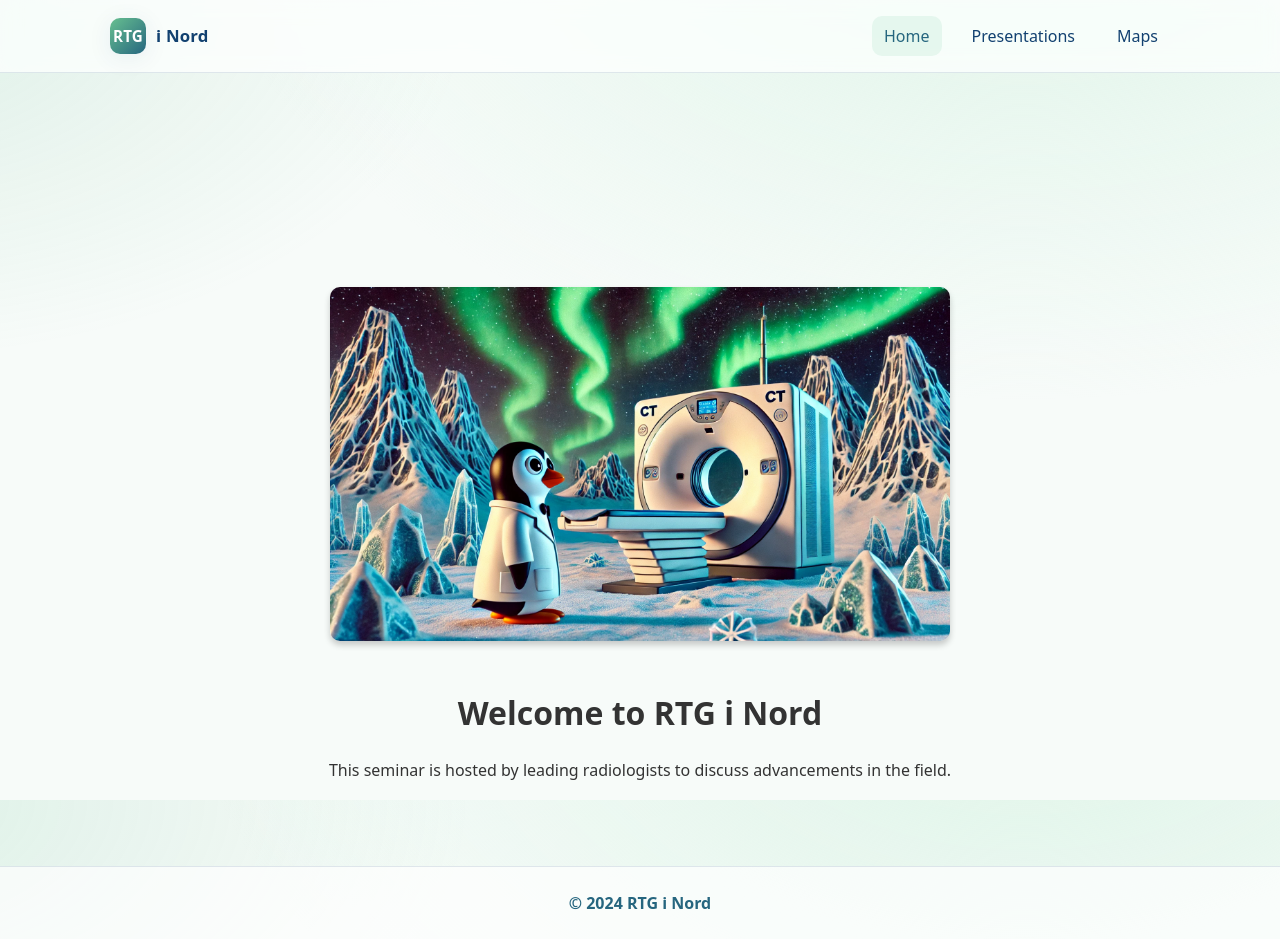
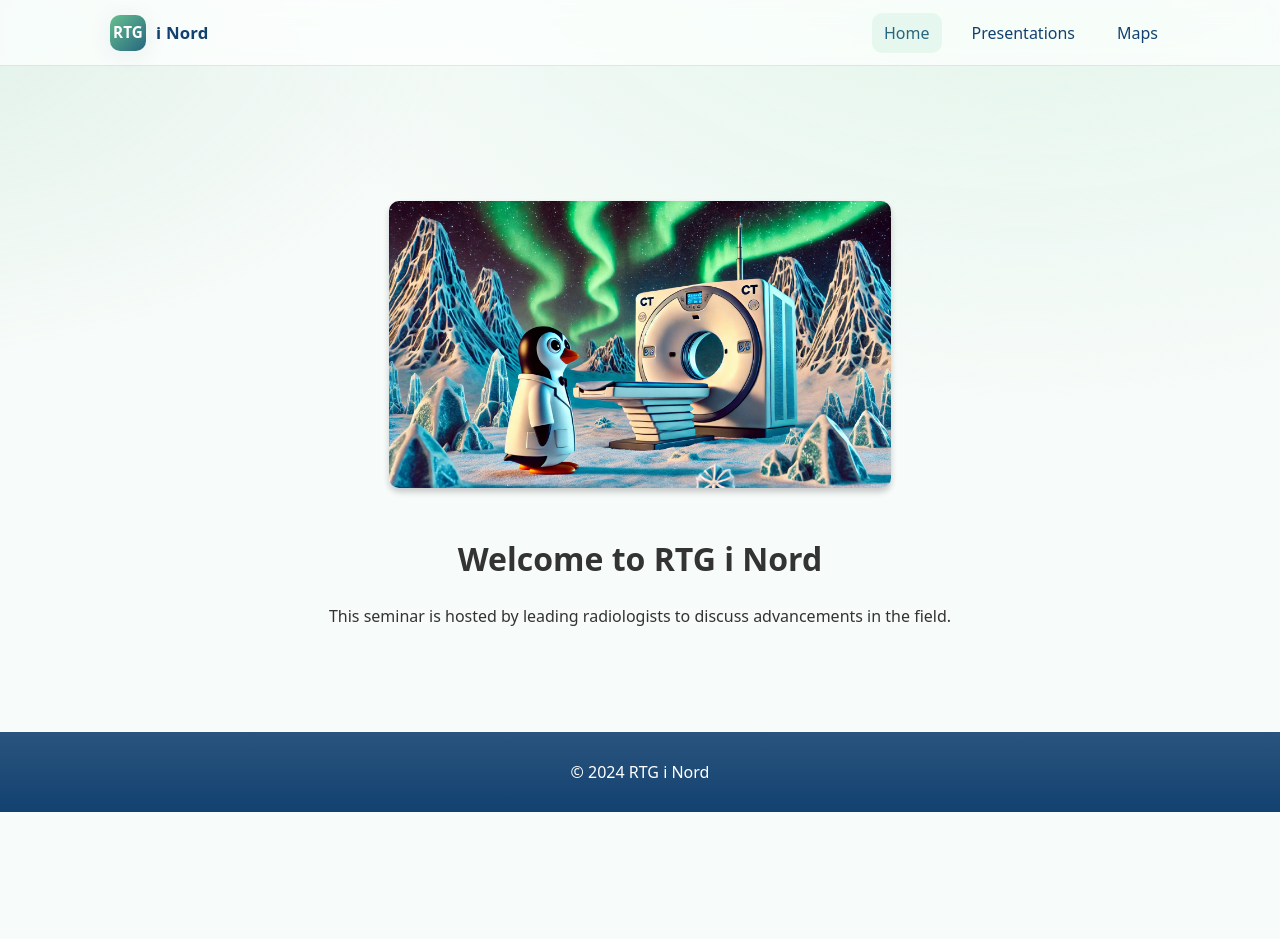
Before and after one commit to JacobFIqbal/rtginord, a Vue app: page / in a window 1280 px wide. After the commit the page ends 812 px from the top, so only its background shows below. Built offline with nearby package versions, Linux system fonts and the light colour scheme.

Commit message:
footer stays fixed

```diff
--- a/src/App.vue
+++ b/src/App.vue
@@ -79,204 +79,124 @@ onUnmounted(() => window.removeEventListener('keydown', onKey));
 
 <style>
 :root{
-  --mint:#DDF4E7;   /* background tints */
-  --green:#67C090;  /* accents / buttons */
-  --teal:#26667F;   /* links / hovers */
-  --navy:#124170;   /* headings / text */
-  --ink:#0f1b2a;    /* high-contrast text */
-  --bg: #f7fbf9;    /* subtle page bg */
-  --card:#ffffff;   /* surfaces */
+  --mint:#DDF4E7;
+  --green:#67C090;
+  --teal:#26667F;
+  --navy:#124170;
+  --ink:#0f1b2a;
+
+  --bg:#f7fbf9;
+  --card:#ffffff;
   --border: rgba(18,65,112,0.12);
 
-  --radius: 16px;
-  --shadow: 0 4px 24px rgba(18,65,112,.08);
-  --header-h: 72px;
+  --radius:16px;
+  --shadow:0 4px 24px rgba(18,65,112,.08);
+
+
+  --header-h: 65px;
 }
+
 
 *{box-sizing:border-box}
 html,body,#app{height:100%}
-body{
-  margin:0;
-  color:var(--navy);
+body{ margin:0; color:var(--navy);
   background:
     radial-gradient(1200px 800px at 80% -20%, var(--mint), transparent 70%),
     radial-gradient(1000px 600px at -10% 0%, rgba(103,192,144,.18), transparent 60%),
     var(--bg);
-  font: 16px/1.5 system-ui, -apple-system, Segoe UI, Roboto, Inter, "Helvetica Neue", Arial, "Noto Sans", "Apple Color Emoji","Segoe UI Emoji";
-  text-rendering: optimizeLegibility;
-  -webkit-font-smoothing: antialiased;
+  font:16px/1.5 system-ui,-apple-system,Segoe UI,Roboto,Inter,"Helvetica Neue",Arial,"Noto Sans";
+  -webkit-font-smoothing:antialiased; text-rendering:optimizeLegibility;
 }
 
-.container{
-  width:100%;
-  max-width: 1100px;
-  padding: 0 20px;
-  margin: 0 auto;
+
+#app{
+  min-height:100dvh;            /* full viewport height incl. mobile UI */
+  display:flex;
+  flex-direction:column;        /* footer can sit at the bottom */
+}
+.page{
+  flex:1 0 auto;                /* take remaining height */
+  display:flex;
+  flex-direction:column;
+  padding-top: var(--header-h);
+  padding-bottom: 0;
 }
 
-.site-header{
-  position: sticky;
-  top: 0;
-  z-index: 50;
-  backdrop-filter: saturate(160%) blur(10px);
-  background: rgba(255,255,255,0.75);
-  border-bottom: 1px solid var(--border);
+
+.page > :first-child{
+  margin-top: 8px !important;
 }
-.header-inner{
-  height: var(--header-h);
-  display:flex;
-  align-items:center;
-  gap: 20px;
+@media (min-width: 1024px){
+  .page { padding-top: calc(var(--header-h) + 2px); }
+  .page > :first-child { margin-top: 6px !important; }
 }
 
-/* Brand */
-.brand{
-  display:inline-flex;
-  align-items:center;
-  gap:10px;
-  text-decoration:none;
-  color: var(--navy);
-  font-weight: 700;
-  letter-spacing:.2px;
+
+.site-header{
+  position:sticky; top:0; z-index:50;
+  backdrop-filter:saturate(160%) blur(10px);
+  background:rgba(255,255,255,.75);
+  border-bottom:1px solid var(--border);
 }
-.brand-mark{
-  display:inline-grid;
-  place-items:center;
-  width:36px;height:36px;
-  border-radius: 10px;
-  background: linear-gradient(135deg, var(--green), var(--teal));
-  color:white;
-  font-size: .95rem;
-  box-shadow: var(--shadow);
-}
+.header-inner{ height:var(--header-h); display:flex; align-items:center; gap:20px; }
+
+.container{ width:100%; max-width:1100px; padding:0 20px; margin:0 auto; }
+
+.brand{ display:inline-flex; align-items:center; gap:10px; text-decoration:none; color:var(--navy); font-weight:700; letter-spacing:.2px; }
+.brand-mark{ display:inline-grid; place-items:center; width:36px;height:36px; border-radius:10px; background:linear-gradient(135deg,var(--green),var(--teal)); color:#fff; font-size:.95rem; box-shadow:var(--shadow); }
 .brand-rest{ font-size:1.05rem; }
 
 .primary-nav{ margin-left:auto; }
-.nav-list{
-  list-style:none;
-  display:flex;
-  gap: 18px;
-}
-.nav-link{
-  position:relative;
-  display:inline-block;
-  padding:8px 12px;
-  text-decoration:none;
-  color: var(--navy);
-  border-radius: 10px;
-  transition: background .2s ease, color .2s ease;
-}
-.nav-link:hover{ background: var(--mint); }
-.router-link-active.nav-link{
-  color: var(--teal);
-  background: rgba(103,192,144,0.12);
-}
+.nav-list{ list-style:none; display:flex; gap:18px; }
+.nav-link{ position:relative; display:inline-block; padding:8px 12px; text-decoration:none; color:var(--navy); border-radius:10px; transition:background .2s,color .2s; }
+.nav-link:hover{ background:var(--mint); }
+.router-link-active.nav-link{ color:var(--teal); background:rgba(103,192,144,.12); }
 
-.nav-toggle{
-  display:none;
-  width:44px;height:44px;
-  border:1px solid var(--border);
-  border-radius: 12px;
-  background: var(--card);
-  box-shadow: var(--shadow);
-  margin-left:auto;
-}
-.nav-toggle .bar{
-  display:block;
-  width:22px;height:2px;
-  margin:5px auto;
-  background: var(--navy);
-  transition: transform .25s ease, opacity .2s ease;
-}
-.menu-open .nav-toggle .bar:nth-child(1){ transform: translateY(7px) rotate(45deg); }
+.nav-toggle{ display:none; width:44px;height:44px; border:1px solid var(--border); border-radius:12px; background:var(--card); box-shadow:var(--shadow); margin-left:auto; }
+.nav-toggle .bar{ display:block; width:22px;height:2px; margin:5px auto; background:var(--navy); transition:transform .25s,opacity .2s; }
+.menu-open .nav-toggle .bar:nth-child(1){ transform:translateY(7px) rotate(45deg); }
 .menu-open .nav-toggle .bar:nth-child(2){ opacity:0; }
-.menu-open .nav-toggle .bar:nth-child(3){ transform: translateY(-7px) rotate(-45deg); }
+.menu-open .nav-toggle .bar:nth-child(3){ transform:translateY(-7px) rotate(-45deg); }
 
-.scrim{
-  position:fixed; inset:0;
-  background: rgba(18,65,112,.35);
-  backdrop-filter: blur(2px);
-  z-index: 40;
-}
-.mobile-drawer{
-  position:fixed; inset:0 0 0 auto; width: 84%;
-  max-width: 360px; height:100%;
-  background: var(--card);
-  border-left:1px solid var(--border);
-  box-shadow: var(--shadow);
-  display:flex; flex-direction:column;
-  z-index: 45;
-}
-.drawer-header{
-  display:flex; align-items:center; justify-content:space-between;
-  height: var(--header-h);
-  padding: 0 20px;
-  border-bottom: 1px solid var(--border);
-}
-.brand-inline{ font-weight:700; color: var(--navy); }
-.close{
-  background: transparent;
-  border: 1px solid var(--border);
-  width: 40px;height:40px; border-radius:12px; font-size:20px; line-height:1;
-  color: var(--navy);
-}
-.drawer-links{
-  list-style:none; padding: 12px 10px;
-}
-.drawer-link{
-  display:block;
-  padding: 14px 12px;
-  margin: 6px 0;
-  border-radius: 12px;
-  text-decoration:none;
-  color: var(--navy);
-  background: transparent;
-}
-.drawer-link:hover{ background: var(--mint); }
-.router-link-active.drawer-link{
-  color: var(--teal);
-  background: rgba(103,192,144,0.12);
-}
+.scrim{ position:fixed; inset:0; background:rgba(18,65,112,.35); backdrop-filter:blur(2px); z-index:40; }
+.mobile-drawer{ position:fixed; inset:0 0 0 auto; width:84%; max-width:360px; height:100%; background:var(--card); border-left:1px solid var(--border); box-shadow:var(--shadow); display:flex; flex-direction:column; z-index:45; }
+.drawer-header{ display:flex; align-items:center; justify-content:space-between; height:var(--header-h); padding:0 20px; border-bottom:1px solid var(--border); }
+.brand-inline{ font-weight:700; color:var(--navy); }
+.close{ background:transparent; border:1px solid var(--border); width:40px;height:40px; border-radius:12px; font-size:20px; line-height:1; color:var(--navy); }
+.drawer-links{ list-style:none; padding:12px 10px; }
+.drawer-link{ display:block; padding:14px 12px; margin:6px 0; border-radius:12px; text-decoration:none; color:var(--navy); }
+.drawer-link:hover{ background:var(--mint); }
+.router-link-active.drawer-link{ color:var(--teal); background:rgba(103,192,144,.12); }
 
-/* Page & footer */
-.page{
-  padding-top: calc(var(--header-h) + 16px);
-  padding-bottom: 64px;
-}
-.site-footer{
-  border-top:1px solid var(--border);
-  background: rgba(255,255,255,.7);
-}
-.footer-inner{
-  min-height:72px;
-  display:flex; align-items:center; justify-content:center;
-  color: var(--teal);
-  font-weight:600;
-}
-
-
-.fade-enter-active,.fade-leave-active{ transition: opacity .2s ease; }
-.fade-enter-from,.fade-leave-to{ opacity:0; }
-
-.slide-enter-active,.slide-leave-active{ transition: transform .25s ease; }
-.slide-enter-from,.slide-leave-to{ transform: translateX(100%); }
-
-
-@media (max-width: 900px){
+@media (max-width:900px){
   .primary-nav{ display:none; }
   .nav-toggle{ display:inline-block; }
 }
 
-:focus-visible{
-  outline: 3px solid color-mix(in srgb, var(--teal) 70%, white);
-  outline-offset: 2px;
-  border-radius: 12px;
+
+.site-footer{
+  margin-top:auto;
+  border-top:none;
+  background: linear-gradient(180deg, color-mix(in srgb, var(--navy) 90%, white), var(--navy));
+  color:#fff;
 }
-::selection{
-  background: color-mix(in srgb, var(--green) 28%, white);
+.footer-inner{
+  min-height:56px;
+  padding: 12px 20px calc(12px + env(safe-area-inset-bottom));
+  display:flex; align-items:center; justify-content:center;
+  text-align:center;
 }
 
-@media (prefers-reduced-motion: reduce){
-  *{ transition:none !important; animation:none !important; }
-}
+/* ===== Animations ===== */
+.fade-enter-active,.fade-leave-active{ transition:opacity .2s ease; }
+.fade-enter-from,.fade-leave-to{ opacity:0; }
+.slide-enter-active,.slide-leave-active{ transition:transform .25s ease; }
+.slide-enter-from,.slide-leave-to{ transform:translateX(100%); }
+
+
+:focus-visible{ outline:3px solid color-mix(in srgb, var(--teal) 70%, white); outline-offset:2px; border-radius:12px; }
+::selection{ background: color-mix(in srgb, var(--green) 28%, white); }
+
+
+@media (prefers-reduced-motion: reduce){ *{ transition:none !important; animation:none !important; } }
 </style>
```
